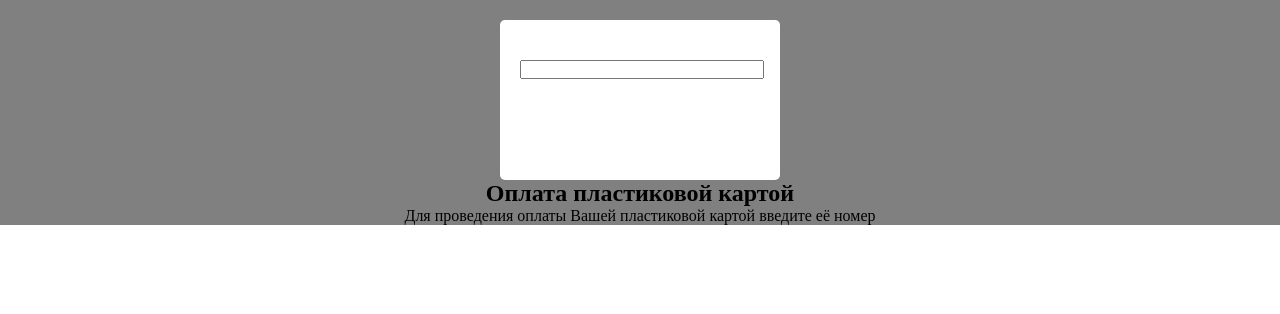
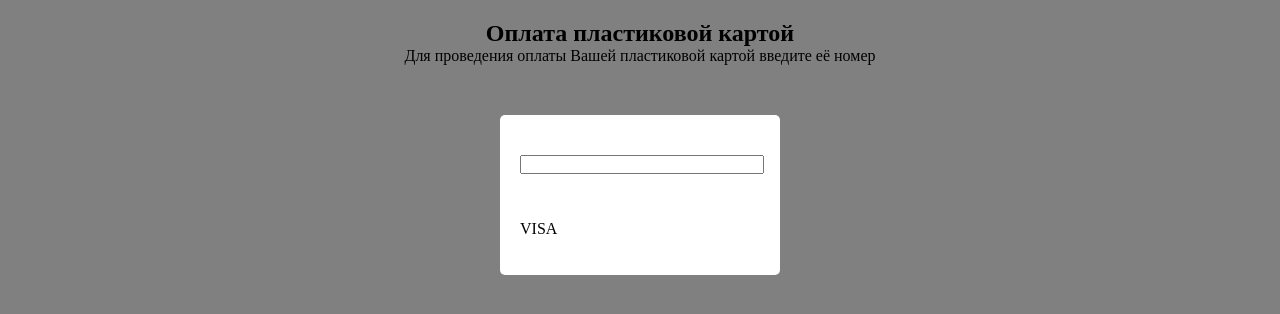
Before and after one commit to wrqqq/Ecomm, a plain HTML site: page index.html in a window 1280 px wide. Drawn offline with Linux system fonts and the light colour scheme.

Commit message:
Replace dom elements for seo

```diff
--- a/css/media.css
+++ b/css/media.css
@@ -1,3 +1,10 @@
 @media all and (min-width: 320px) and (max-width: 400px) {
-
+		#card {
+			width: 100vw;
+		}
 }
+@media all and (min-width: 320px) and (max-width: 400px) {
+		#card {
+			width: 100vw;
+		}
+}
--- a/css/style.css
+++ b/css/style.css
@@ -2,8 +2,10 @@
 	margin: 0;
 	padding: 0;
 }
+body {
+	background-color: grey;
+}
 #wrapper {
-	background-color: grey;
 	padding-top: 20px;
 }
 #card {
@@ -12,6 +14,11 @@
 	width: 280px;
 	margin: 0 auto;
 	border-radius: 5px;
+	margin-bottom: 20px;
+}
+.card_name {
+	margin-top: 46px;
+	margin-left: 20px;
 }
 #title {
 	text-align: center;
--- a/index.html
+++ b/index.html
@@ -11,12 +11,13 @@
 	<div id="wrapper">
 		<div id="card">
 			<input type="text">
-			<p class="card_name"></p>
+			<p class="card_name">VISA</p>
 		</div>
 		<div id="title">
 			<h2>Оплата пластиковой картой</h2>
 			<p>Для проведения оплаты Вашей пластиковой картой введите её номер</p>
 		</div>
 	</div>
+	<script src="js/main.js"></script>
 </body>
 </html>
--- /dev/null
+++ b/js/main.js
@@ -0,0 +1,12 @@
+//size window and replace dom elements for seo targets
+var w = Math.max(document.documentElement.clientWidth, window.innerWidth || 0);
+var h = Math.max(document.documentElement.clientHeight, window.innerHeight || 0);
+console.log(w + ' ' + h)
+if (w >= 600 && h >= 500) {
+	var card = document.getElementById("card");
+	var title = document.getElementById("title");
+	var wrapper = document.getElementById("wrapper");
+	card.parentNode.replaceChild(title, card);
+	wrapper.appendChild(card);
+	card.style.marginTop = "50px";
+}
```
